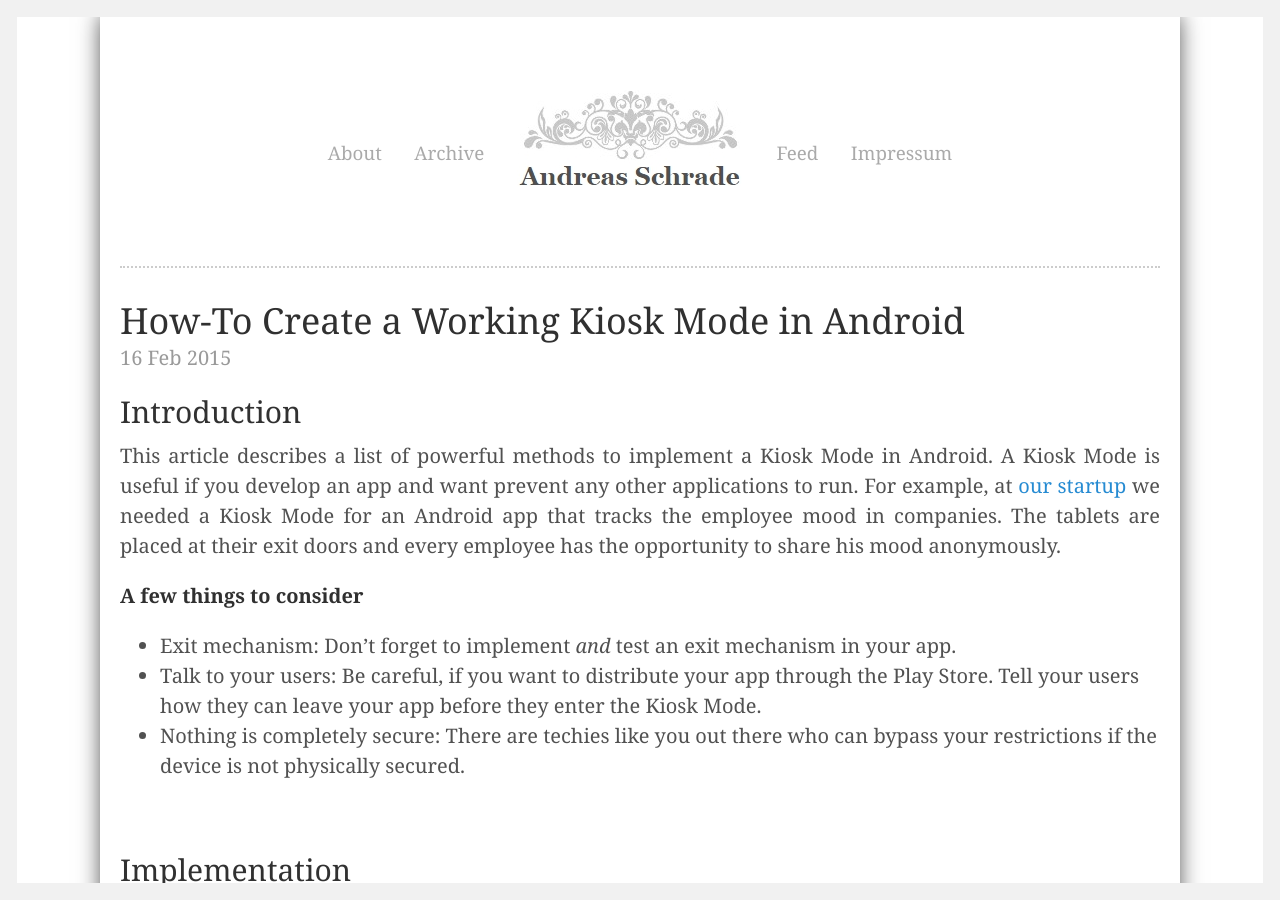
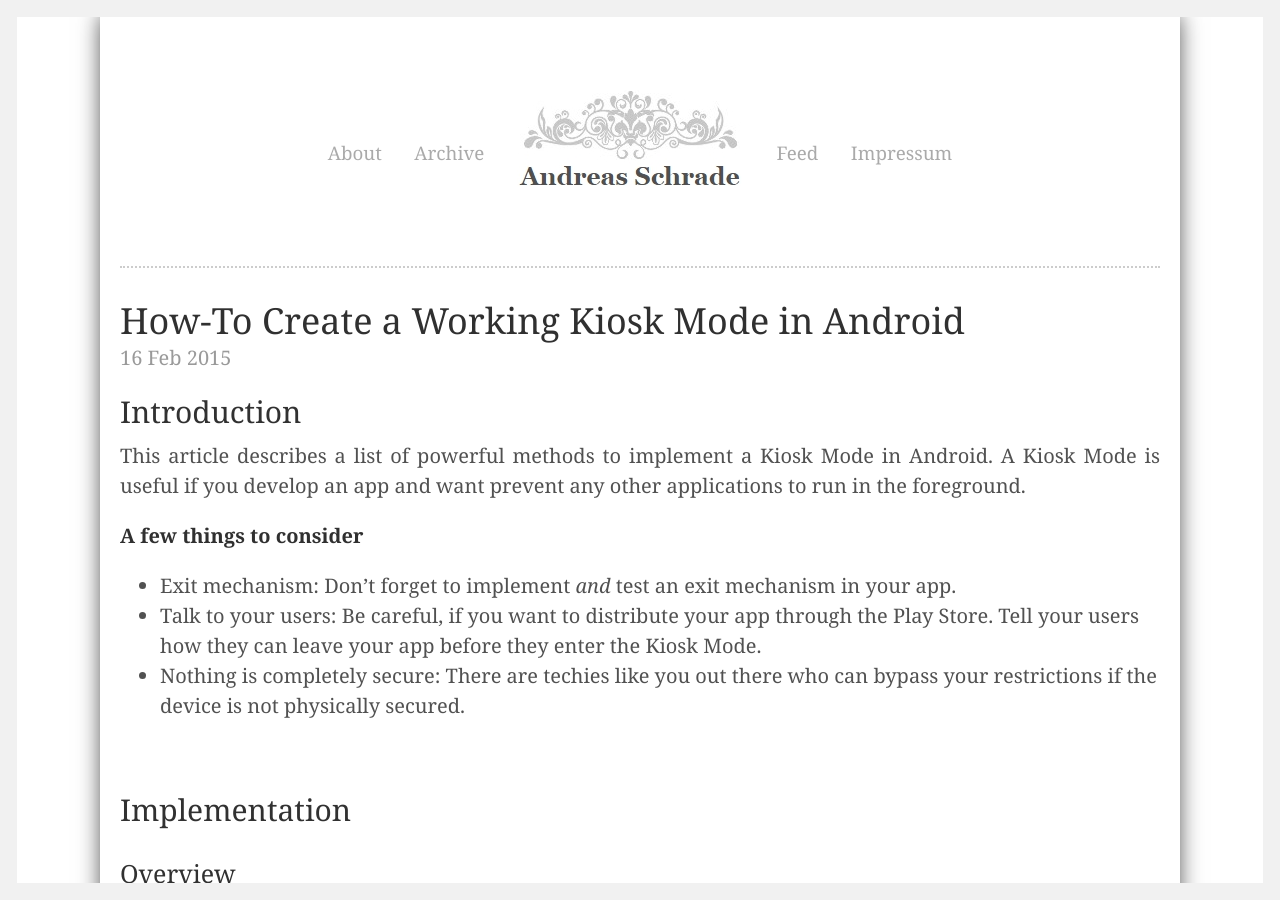
Before and after one commit to andreasschrade/andreasschrade.github.com, a Jekyll site: the page built from _posts/2015-02-16-android-tutorial-how-to-create-a-kiosk-mode-in-android.md, in a window 1280 px wide and 900 px high. Built offline with Jekyll 4.4.1, drawn with Linux system fonts in a browser that asks for light colours; Markdown is read by kramdown in place of the engine named in the settings; comment, search, counter and statistics services are not loaded.

Commit message:
updated article

```diff
--- a/_layouts/post.html
+++ b/_layouts/post.html
@@ -12,6 +12,7 @@
 
 <div class="related">
   <span class="author_">Author</span>
+  <img src="/assets/me.png" style="float: left; margin-top: 16px;">
   <h2>Andreas Schrade</h2>
   Backend and mobile freelancer with ten years of experience, passion for performant, robust and flexible enterprise applications.<br>         <br>
   Do you need an <i>individual Android App</i> or <i>Web Application</i>?<br>Just contact me: <b> blog //at// andreas-schrade.de </b>  - I am happy to hear from you.  <br> <br>
--- a/_posts/2015-02-16-android-tutorial-how-to-create-a-kiosk-mode-in-android.md
+++ b/_posts/2015-02-16-android-tutorial-how-to-create-a-kiosk-mode-in-android.md
@@ -8,7 +8,7 @@
 
 ## Introduction
 
-This article describes a list of powerful methods to implement a Kiosk Mode in Android. A Kiosk Mode is useful if you develop an app and want prevent any other applications to run. For example, at [our startup](https://moodvise.com/) we needed a Kiosk Mode for an Android app that tracks the employee mood in companies. The tablets are placed at their exit doors and every employee has the opportunity to share his mood anonymously.
+This article describes a list of powerful methods to implement a Kiosk Mode in Android. A Kiosk Mode is useful if you develop an app and want prevent any other applications to run in the foreground.
 
 **A few things to consider**
 
@@ -30,9 +30,6 @@
 - The recent apps button
 - The power button
 - The volume buttons
-
-<a href="https://moodvise.com"><img style="display:block; width:100%; max-width:1000px; border:0px"  src="{{ site.url }}/assets/2015-02-17-android-kiosk-mode.png"></a>
-
 
 ### Preparation
 
```
